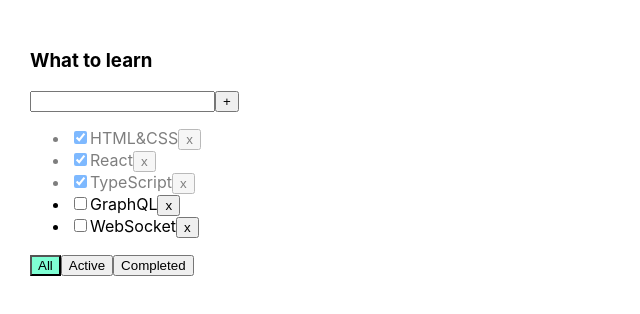
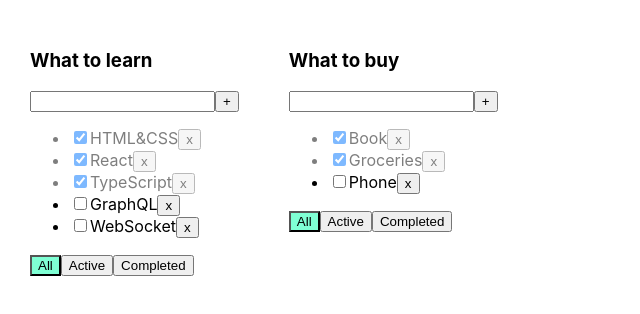
Before and after one commit to BunyodL/todolist-ts, a React (Create React App) app: page / in a window 1280 px wide. Shown: the top 314 px of the page, without its empty margins (0-640 px from the left). Built offline with nearby package versions, Linux system fonts and the light colour scheme.

Commit message:
several todolists with the same functionality

```diff
--- a/src/App.tsx
+++ b/src/App.tsx
@@ -5,61 +5,111 @@ import { v1 } from "uuid";
 
 export type TasksFilterValue = "all" | "active" | "completed";
 
+export type TodoListType = {
+  id: string;
+  title: string;
+  filter: TasksFilterValue;
+};
+
+export type TodoListsTasksType = {
+  [key: string]: Array<TaskType>;
+};
+
 function App() {
-  const [tasks, setTasks] = useState<Array<TaskType>>([
-    { id: v1(), description: "HTML&CSS", isDone: true },
-    { id: v1(), description: "React", isDone: true },
-    { id: v1(), description: "TypeScript", isDone: true },
-    { id: v1(), description: "GraphQL", isDone: false },
-    { id: v1(), description: "WebSocket", isDone: false },
+  let todolistId1 = v1();
+  let todolistId2 = v1();
+
+  const [todolists, setTodolists] = useState<Array<TodoListType>>([
+    { id: todolistId1, title: "What to learn", filter: "all" },
+    { id: todolistId2, title: "What to buy", filter: "all" },
   ]);
-  const [filter, setFilter] = useState<TasksFilterValue>("all");
 
-  const addTask = (text: string) => {
+  const [tasks, setTasks] = useState<TodoListsTasksType>({
+    [todolistId1]: [
+      { id: v1(), title: "HTML&CSS", isDone: true },
+      { id: v1(), title: "React", isDone: true },
+      { id: v1(), title: "TypeScript", isDone: true },
+      { id: v1(), title: "GraphQL", isDone: false },
+      { id: v1(), title: "WebSocket", isDone: false },
+    ],
+    [todolistId2]: [
+      { id: v1(), title: "Book", isDone: true },
+      { id: v1(), title: "Groceries", isDone: true },
+      { id: v1(), title: "Phone", isDone: false },
+    ],
+  });
+
+  function addTask(text: string, todolistId: string) {
     const task = {
       id: v1(),
-      description: text,
+      title: text,
       isDone: false,
     };
 
-    setTasks([task, ...tasks]);
-  };
+    if (tasks[todolistId]) {
+      tasks[todolistId] = [task, ...tasks[todolistId]];
+    }
 
-  const removeTask = (taskId: string) => {
-    setTasks(tasks.filter((t) => t.id !== taskId));
-  };
+    setTasks({ ...tasks });
+  }
 
-  const changeStatus = (taskId: string, isDone: boolean) => {
-    let task = tasks.find((t) => t.id === taskId);
+  function removeTask(taskId: string, todolistId: string) {
+    const newTasks = tasks[todolistId].filter((t) => t.id !== taskId);
+
+    if (tasks[todolistId]) {
+      tasks[todolistId] = newTasks;
+    }
+
+    setTasks({ ...tasks });
+  }
+
+  function changeFilter(filter: TasksFilterValue, todolistId: string) {
+    const todolist = todolists.find((tl) => tl.id === todolistId);
+
+    if (todolist) {
+      todolist.filter = filter;
+    }
+
+    setTodolists([...todolists]);
+  }
+
+  function changeStatus(taskId: string, isDone: boolean, todolistId: string) {
+    let task = tasks[todolistId].find((t) => t.id === taskId);
 
     if (task) {
       task.isDone = isDone;
     }
 
-    setTasks([...tasks]);
-  };
-
-  let filteredTasks = tasks;
-
-  if (filter === "active") {
-    filteredTasks = tasks.filter((t) => !t.isDone);
-  }
-
-  if (filter === "completed") {
-    filteredTasks = tasks.filter((t) => t.isDone);
+    setTasks({ ...tasks });
   }
 
   return (
     <div className="App">
+      {todolists.map((tl) => {
+        let filteredTasks = tasks[tl.id];
+
+        if (tl.filter === "active") {
+          filteredTasks = filteredTasks.filter((t) => !t.isDone);
+        }
+
+        if (tl.filter === "completed") {
+          filteredTasks = filteredTasks.filter((t) => t.isDone);
+        }
+
+        return (
           <TodoList
+            key={tl.id}
+            id={tl.id}
             tasks={filteredTasks}
-        title={"What to learn"}
+            title={tl.title}
             addTask={addTask}
             removeTask={removeTask}
-        filter={filter}
-        setFilter={setFilter}
+            filter={tl.filter}
+            changeFilter={changeFilter}
             changeStatus={changeStatus}
           />
+        );
+      })}
     </div>
   );
 }
--- a/src/TodoList.tsx
+++ b/src/TodoList.tsx
@@ -3,18 +3,19 @@ import { TasksFilterValue } from "./App";
 
 export type TaskType = {
   id: string;
-  description: string;
+  title: string;
   isDone: boolean;
 };
 
 type Props = {
   tasks: Array<TaskType>;
   title: string;
-  addTask: (text: string) => void;
-  removeTask: (id: string) => void;
+  addTask: (text: string, todolistId: string) => void;
+  removeTask: (id: string, todolistId: string) => void;
   filter: TasksFilterValue;
-  setFilter: (filter: TasksFilterValue) => void;
-  changeStatus: (id: string, b: boolean) => void;
+  changeFilter: (filter: TasksFilterValue, todolistId: string) => void;
+  changeStatus: (id: string, b: boolean, todolistId: string) => void;
+  id: string;
 };
 
 const TodoList = ({
@@ -22,9 +23,10 @@ const TodoList = ({
   title,
   addTask,
   removeTask,
-  setFilter,
+  changeFilter,
   filter,
   changeStatus,
+  id,
 }: Props) => {
   const [newTaskTitle, setNewTaskTitle] = useState("");
   const [error, setError] = useState<string | null>(null);
@@ -40,7 +42,7 @@ const TodoList = ({
       return;
     }
 
-    addTask(newTaskTitle.trim());
+    addTask(newTaskTitle.trim(), id);
     setNewTaskTitle("");
   };
 
@@ -51,9 +53,9 @@ const TodoList = ({
     }
   };
 
-  const allFilter = () => setFilter("all");
-  const activeFilter = () => setFilter("active");
-  const completedFilter = () => setFilter("completed");
+  const allFilter = () => changeFilter("all", id);
+  const activeFilter = () => changeFilter("active", id);
+  const completedFilter = () => changeFilter("completed", id);
 
   return (
     <div className="todoList">
@@ -73,9 +75,9 @@ const TodoList = ({
 
       <ul>
         {tasks.map((t) => {
-          const removeTaskHandler = () => removeTask(t.id);
+          const removeTaskHandler = () => removeTask(t.id, id);
           const checkboxHandler = (e: ChangeEvent<HTMLInputElement>) => {
-            changeStatus(t.id, e.currentTarget.checked);
+            changeStatus(t.id, e.currentTarget.checked, id);
           };
 
           return (
@@ -88,7 +90,7 @@ const TodoList = ({
                 checked={t.isDone}
                 onChange={checkboxHandler}
               />
-              <span>{t.description}</span>
+              <span>{t.title}</span>
               <button onClick={removeTaskHandler}>x</button>
             </li>
           );
```
Lines whose indentation alone changed are shown as unchanged.
